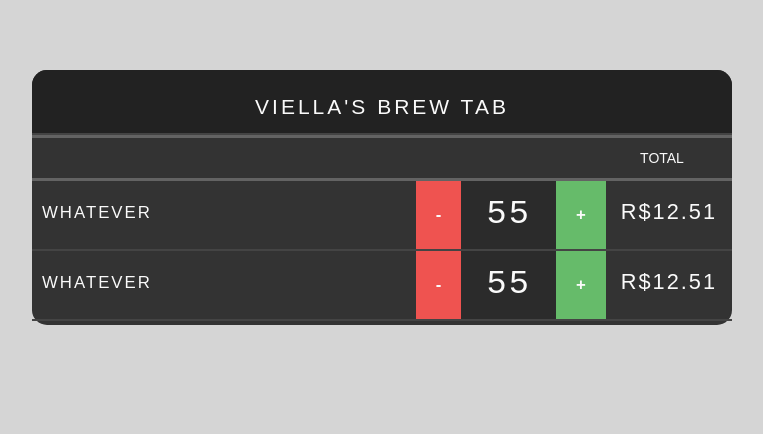
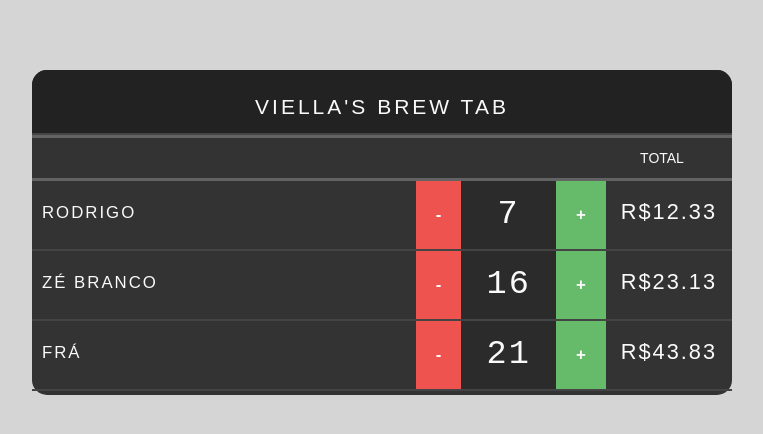
Before and after one commit to FFFra/brewtab, a React (Create React App) app: page / in a window 1280 px wide. Shown: the top 434 px of the page, without its empty margins (258-1021 px from the left). Built offline with nearby package versions, Linux system fonts and the light colour scheme.

Commit message:
really the last commit on stateless stage

```diff
--- a/src/App.js
+++ b/src/App.js
@@ -6,14 +6,22 @@ import registerServiceWorker from './registerServiceWorker';
   var CUSTOMERS = [
 
     {
-      name : "Frá",
-      quantity: 15,
-      amount: 13.53,
+      name : "Rodrigo",
+      quantity: 7,
+      amount: 12.33,
+      id: 1,
+    },
+    {
+      name : "Zé Branco",
+      quantity: 16,
+      amount: 23.13,
+      id: 2,
     },
     {
       name : "Frá",
-      quantity: 15,
-      amount: 13.53,
+      quantity: 21,
+      amount: 43.83,
+      id: 3,
     },
 
   ];
@@ -29,8 +37,10 @@ import registerServiceWorker from './registerServiceWorker';
           <div className="total-text">Total</div>
         </div>
         <div className="customers">
-          <Customer name="whatever" quantity={55} amount={12.51}/>
-          <Customer name="whatever" quantity={55} amount={12.51}/>
+          {props.customers.map(function(customer) {
+          return <Customer name={customer.name} quantity={customer.quantity} amount={customer.amount} key={customer.id} />
+          })}
+
         </div>
       </div>
     );
@@ -43,6 +53,7 @@ Application.propTypes = {
     name: PropTypes.string.isRequired,
     quantity: PropTypes.number.isRequired,
     amount: PropTypes.number.isRequired,
+    id: PropTypes.number.isRequired
   })).isRequired,
 
 }
```
